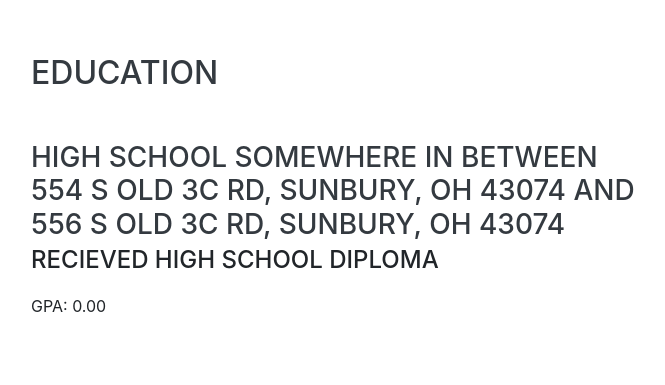
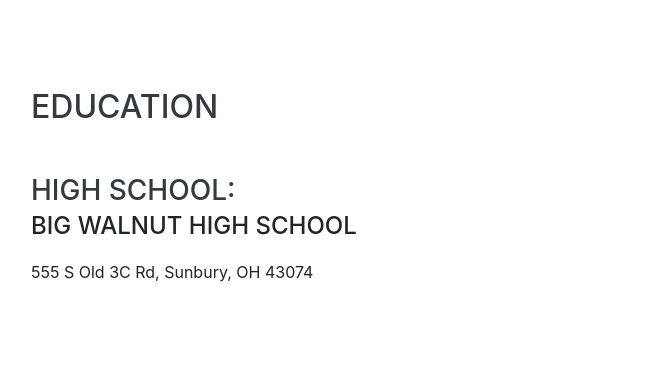
Before and after one commit to andeg8/andeg8.github.io, a website with bundled scripts: page index.html in a window 1280 px wide. Shown: the part 1784-2169 px from the top of the page, without its empty margins (289-954 px from the left). Built offline with nearby package versions, Linux system fonts and the light colour scheme; a web font is replaced by a local one.

Commit message:
Update index.html

```diff
--- a/index.html
+++ b/index.html
@@ -93,12 +93,11 @@
     <section class="resume-section p-3 p-lg-5 d-flex align-items-center" id="education">
       <div class="w-100">
         <h2 class="mb-5">Education</h2>
-
         <div class="resume-item d-flex flex-column flex-md-row justify-content-between mb-5">
           <div class="resume-content">
-            <h3 class="mb-0">High School Somewhere In Between 554 S Old 3C Rd, Sunbury, OH 43074 and 556 S Old 3C Rd, Sunbury, OH 43074</h3>
-            <div class="subheading mb-3">Recieved High School Diploma</div>
-            <p>GPA: 0.00</p>
+            <h3 class="mb-0">High School:</h3>
+            <div class="subheading mb-3">Big Walnut High School</div>
+            <p>555 S Old 3C Rd, Sunbury, OH 43074</p>
           </div>
           <div class="resume-date text-md-right">
             <span class="text-primary"2014 - 2018</span>
```
